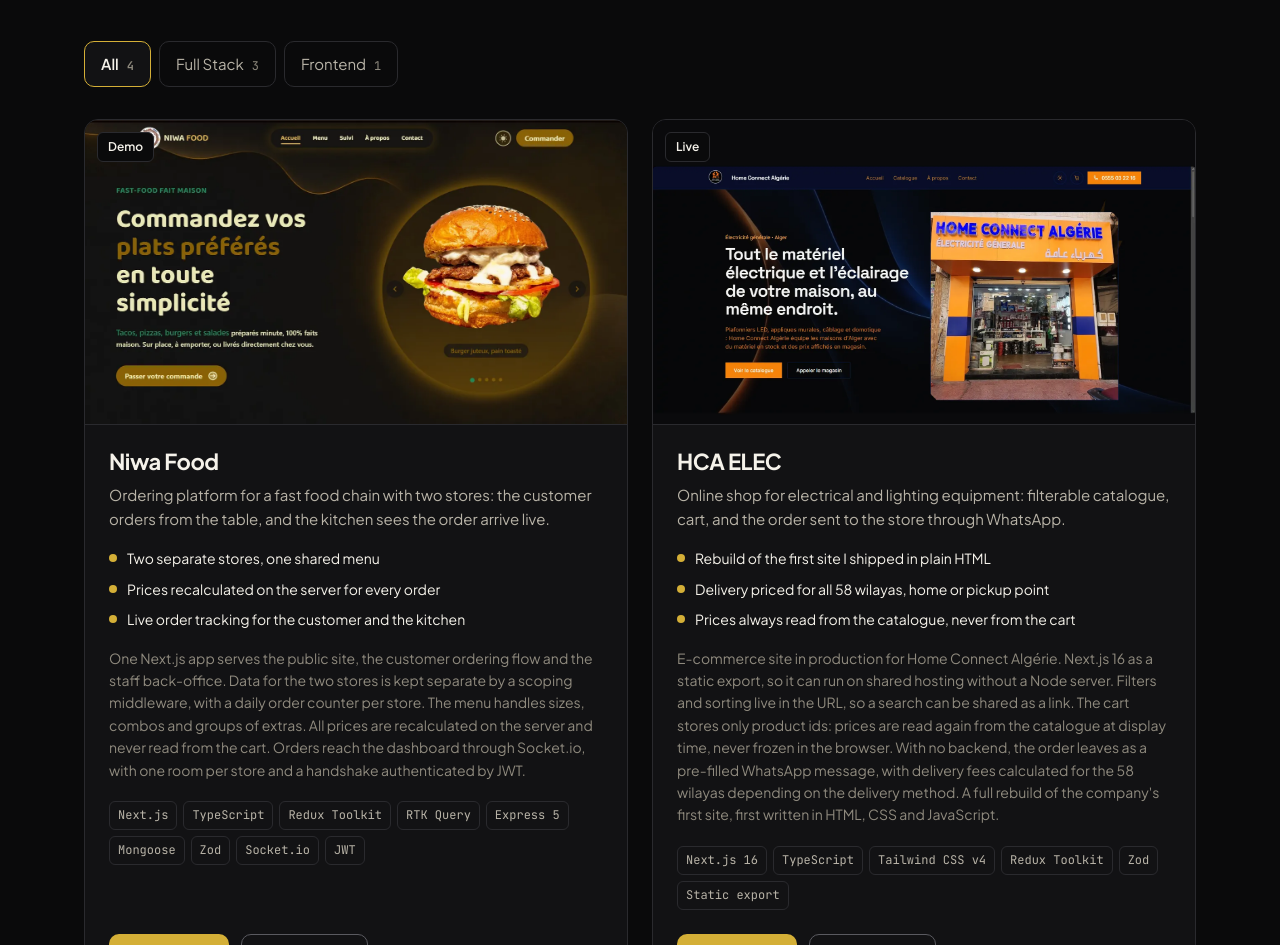
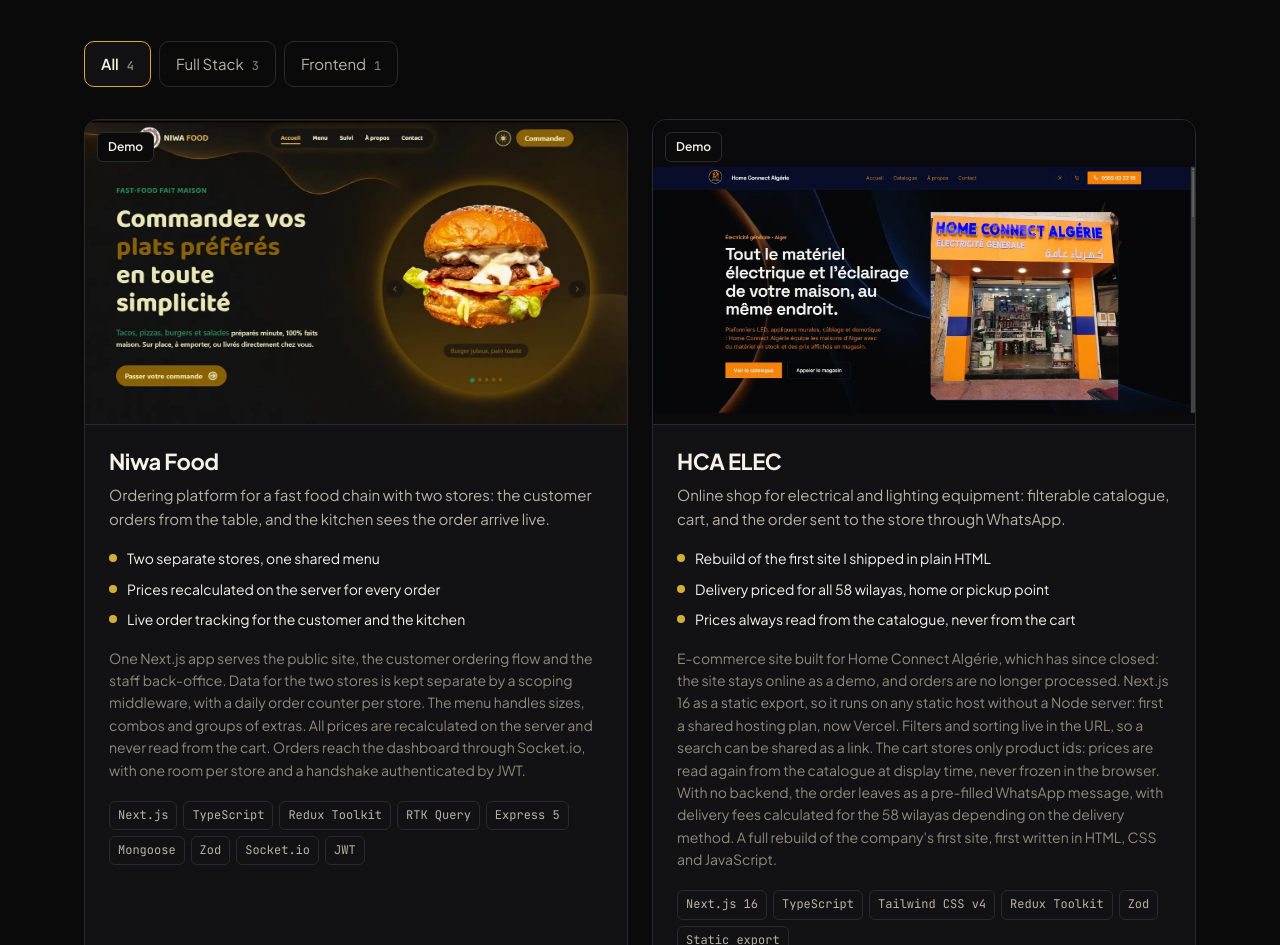
Before and after one commit to MehdiAbdi7/MehdiLabsDZ-portfolio, a Next.js app in the folder client/: page /projects in a window 1280 px wide. Shown: the part 287-1232 px from the top of the page. Built offline with nearby package versions, Linux system fonts and the light colour scheme.

Commit message:
fix: move HCA ELEC to Vercel and mark it as a demo
Home Connect Algérie has closed and its hosting expired. The site now runs on hca-elec.vercel.app with an inactive-business banner. The CV links to the new address.

```diff
--- a/client/data/projects.ts
+++ b/client/data/projects.ts
@@ -71,7 +71,7 @@
     summary:
       "Online shop for electrical and lighting equipment: filterable catalogue, cart, and the order sent to the store through WhatsApp.",
     detail:
-      "E-commerce site in production for Home Connect Algérie. Next.js 16 as a static export, so it can run on shared hosting without a Node server. Filters and sorting live in the URL, so a search can be shared as a link. The cart stores only product ids: prices are read again from the catalogue at display time, never frozen in the browser. With no backend, the order leaves as a pre-filled WhatsApp message, with delivery fees calculated for the 58 wilayas depending on the delivery method. A full rebuild of the company's first site, first written in HTML, CSS and JavaScript.",
+      "E-commerce site built for Home Connect Algérie, which has since closed: the site stays online as a demo, and orders are no longer processed. Next.js 16 as a static export, so it runs on any static host without a Node server: first a shared hosting plan, now Vercel. Filters and sorting live in the URL, so a search can be shared as a link. The cart stores only product ids: prices are read again from the catalogue at display time, never frozen in the browser. With no backend, the order leaves as a pre-filled WhatsApp message, with delivery fees calculated for the 58 wilayas depending on the delivery method. A full rebuild of the company's first site, first written in HTML, CSS and JavaScript.",
     highlights: [
       "Rebuild of the first site I shipped in plain HTML",
       "Delivery priced for all 58 wilayas, home or pickup point",
@@ -86,11 +86,11 @@
       "Static export",
     ],
     category: "Frontend",
-    status: "live",
+    status: "demo",
     image: "/hero-hca-elec.webp",
     imageAlt: "Home page of the HCA ELEC shop, Home Connect Algérie",
     github: "https://github.com/MehdiAbdi7/HCA-ELEC",
-    demo: "https://hca-elec.com",
+    demo: "https://hca-elec.vercel.app",
     featured: true,
   },
   {
```
Also changed, not shown: 1 other file (tests, documents, lock files or other folders).
